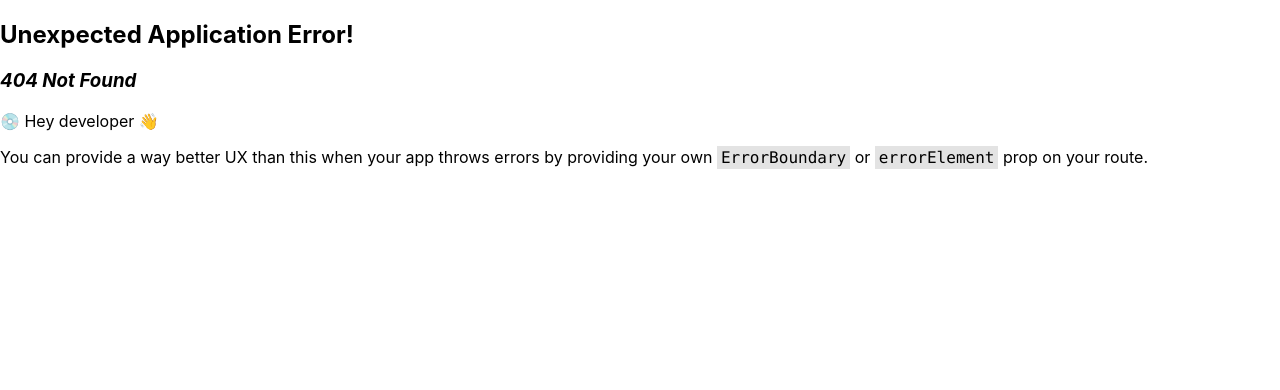
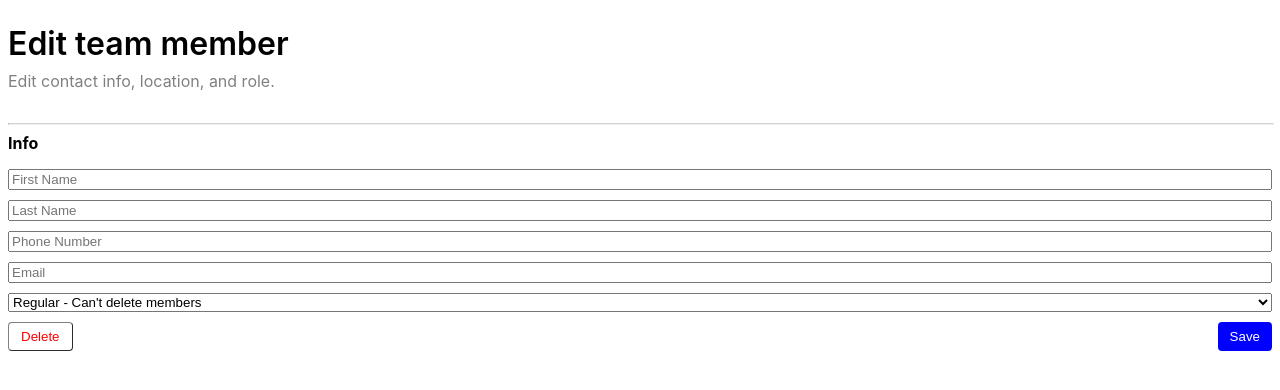
Before and after one commit to jzizzo/team-member-manager, a React (Create React App) app in the folder frontend/: page /edit/1 in a window 1280 px wide. Before the commit this address had no page. Shown: the top 390 px of the page. Built offline with nearby package versions, Linux system fonts and the light colour scheme.

Commit message:
Add AddEditMember page

```diff
--- a/frontend/src/components/Divider.tsx
+++ b/frontend/src/components/Divider.tsx
@@ -1,9 +1,10 @@
-const Divider = () => (
+const Divider: React.FC<{ styles?: React.CSSProperties }> = ({ styles }) => (
   <hr
     style={{
       borderRadius: 300,
       borderTop: "1px solid lightgrey",
-      width: "95%",
+      width: "100%",
+      ...styles,
     }}
   ></hr>
 );
--- a/frontend/src/helpers.tsx
+++ b/frontend/src/helpers.tsx
@@ -1,2 +1,7 @@
+import { TeamMember } from "./types/types";
+
 export const capitalizeString = (str: string) =>
   str.charAt(0).toUpperCase() + str.slice(1);
+
+export const formatMobile = (str: TeamMember["phone_number"]) =>
+  `${str.slice(0, 3)}-${str.slice(3, 6)}-${str.slice(6)}`;
--- /dev/null
+++ b/frontend/src/pages/AddEditMember.tsx
@@ -0,0 +1,193 @@
+import { useState, useEffect, FormEvent, ChangeEvent } from "react";
+import { Role, TeamMember } from "../types/types";
+import Divider from "../components/Divider";
+import { useLocation, useNavigate } from "react-router-dom";
+
+type AddEditMemberProps = {
+  isEditingMember: boolean;
+  teamMember: TeamMember;
+};
+
+const AddEditMember: React.FC<AddEditMemberProps> = ({
+  isEditingMember,
+  teamMember,
+}) => {
+  const navigate = useNavigate();
+  const location = useLocation();
+
+  const [member, setMember] = useState<TeamMember>({
+    first_name: "",
+    last_name: "",
+    phone_number: "",
+    email: "",
+    role: Role.regular,
+  });
+
+  useEffect(() => {
+    if (isEditingMember && location?.state?.member)
+      setMember(location.state.member);
+  }, [location?.state?.member]);
+
+  useEffect(() => {
+    if (teamMember) setMember(teamMember);
+  }, [teamMember]);
+
+  const handleChange = (
+    e: ChangeEvent<HTMLInputElement | HTMLSelectElement>
+  ) => {
+    const { name, value } = e.target;
+    setMember((prevState) => ({
+      ...prevState,
+      [name]: value,
+    }));
+  };
+
+  const onSave = async () => {
+    const url = isEditingMember
+      ? `http://localhost:8000/api/team_members/${member.id}`
+      : "http://localhost:8000/api/team_members";
+    const method = isEditingMember ? "PUT" : "POST";
+
+    try {
+      const response = await fetch(url, {
+        method,
+        headers: {
+          "content-type": "application/json",
+          accept: "application/json",
+        },
+        body: JSON.stringify(member),
+      });
+      if (response.ok) {
+        navigate("/");
+      }
+    } catch (error) {
+      console.log("error adding team member: ", error);
+    }
+  };
+
+  const onDelete = async () => {
+    const url = `http://localhost:8000/api/team_members/${member.id}`;
+    const method = "DELETE";
+
+    try {
+      const response = await fetch(url, {
+        method,
+      });
+      if (response.ok) {
+        navigate("/");
+      }
+    } catch (error) {
+      console.log("error deleting team member:", error);
+    }
+  };
+
+  return (
+    <div style={{ padding: 8 }}>
+      <div style={{ marginTop: 16, fontSize: 32, fontWeight: 600 }}>
+        {isEditingMember ? "Edit team member" : "Add a team member"}
+      </div>
+      <>
+        <div
+          style={{
+            marginTop: 8,
+            fontSize: 16,
+            color: "grey",
+          }}
+        >
+          {isEditingMember
+            ? "Edit contact info, location, and role."
+            : "Set email, location, and role."}
+        </div>
+        <Divider styles={{ marginTop: 32 }} />
+      </>
+      <div style={{ fontWeight: "bold" }}>Info</div>
+      <form
+        style={{
+          display: "flex",
+          flexDirection: "column",
+          marginTop: 16,
+          gap: 10,
+        }}
+      >
+        <input
+          type="text"
+          name="first_name"
+          value={member.first_name}
+          onChange={handleChange}
+          placeholder="First Name"
+          required
+        />
+        <input
+          type="text"
+          name="last_name"
+          value={member.last_name}
+          onChange={handleChange}
+          placeholder="Last Name"
+          required
+        />
+        <input
+          type="text"
+          name="phone_number"
+          value={member.phone_number}
+          // An improvement here would to add logic to display the formatted number with dashes
+          onChange={handleChange}
+          placeholder="Phone Number"
+          required
+        />
+        <input
+          type="text"
+          name="email"
+          value={member.email}
+          onChange={handleChange}
+          placeholder="Email"
+          required
+        />
+        <select name="role" value={member.role} onChange={handleChange as any}>
+          <option value={Role.regular}>Regular - Can't delete members</option>
+          <option value={Role.admin}>Admin - Can delete members</option>
+        </select>
+      </form>
+      <div
+        style={{
+          display: "flex",
+          justifyContent: "space-between",
+          marginTop: 10,
+        }}
+      >
+        {isEditingMember && (
+          <button
+            style={{
+              marginRight: "auto",
+              padding: "6px 12px",
+              color: "red",
+              backgroundColor: "white",
+              borderWidth: 1,
+              borderColor: "grey",
+              borderRadius: 4,
+            }}
+            type="submit"
+            onClick={onDelete}
+          >
+            Delete
+          </button>
+        )}
+        <button
+          style={{
+            marginLeft: "auto",
+            padding: "6px 12px",
+            color: "white",
+            backgroundColor: "blue",
+            borderWidth: 0,
+            borderRadius: 4,
+          }}
+          type="submit"
+          onClick={onSave}
+        >
+          Save
+        </button>
+      </div>
+    </div>
+  );
+};
+
+export default AddEditMember;
--- a/frontend/src/pages/TeamMemberList.tsx
+++ b/frontend/src/pages/TeamMemberList.tsx
@@ -1,42 +1,30 @@
 import { useState, useEffect } from "react";
 import Divider from "../components/Divider";
-import { capitalizeString } from "../helpers";
+import { capitalizeString, formatMobile } from "../helpers";
 import { FontAwesomeIcon } from "@fortawesome/react-fontawesome";
 import { faPlus, faUser } from "@fortawesome/free-solid-svg-icons";
-
-enum Role {
-  regular,
-  admin,
-}
-
-interface TeamMember {
-  id: number;
-  first_name: string;
-  last_name: string;
-  phone_number: string;
-  email: string;
-  role: Role;
-}
+import { Role, TeamMember } from "../types/types";
+import { useNavigate } from "react-router-dom";
 
 const TeamMemberItem: React.FC<{ member: TeamMember }> = ({ member }) => {
+  const navigate = useNavigate();
+
   const [isFocused, setIsFocused] = useState(false);
   const formattedName = `${capitalizeString(
     member.first_name
-  )} ${capitalizeString(member.last_name)}`;
-  const formattedMobile = `${member.phone_number.slice(
-    0,
-    3
-  )}-${member.phone_number.slice(3, 6)}-${member.phone_number.slice(6)}`;
+  )} ${capitalizeString(member.last_name)}${
+    member.role === Role.admin ? " (Admin)" : ""
+  }`;
   return (
+    <div key={member.id}>
       <div
-      key={member.id}
         style={{
           borderRadius: 16,
           backgroundColor: isFocused ? "lightgrey" : "white",
-        paddingLeft: 8,
+          padding: 8,
           margin: "5px 16px",
         }}
-      onClick={() => console.log("clicked: ", formattedName)}
+        onClick={() => navigate(`/edit/:${member.id}`, { state: { member } })}
         onMouseEnter={() => setIsFocused(true)}
         onMouseLeave={() => setIsFocused(false)}
       >
@@ -54,19 +42,23 @@ const TeamMemberItem: React.FC<{ member: TeamMember }> = ({ member }) => {
             }}
           />
           <div style={{ paddingLeft: 16 }}>
-          <div style={{ paddingTop: 8, fontWeight: "bold" }}>
-            {formattedName}
+            <div style={{ fontWeight: "bold" }}>{formattedName}</div>
+            <div style={{ paddingTop: 4, color: "grey" }}>
+              {formatMobile(member.phone_number)}
             </div>
-          <div style={{ paddingTop: 4 }}>{`${formattedMobile}`}</div>
-          <div style={{ paddingTop: 4 }}>{`${member.email.toLowerCase()}`}</div>
+            <div
+              style={{ paddingTop: 4, color: "grey" }}
+            >{`${member.email.toLowerCase()}`}</div>
           </div>
         </div>
-      <Divider />
+      </div>
+      <Divider styles={{ width: "100%" }} />
     </div>
   );
 };
 
 const TeamMemberList: React.FC = () => {
+  const navigate = useNavigate();
   const [teamMembers, setTeamMembers] = useState<TeamMember[]>([]);
 
   useEffect(() => {
@@ -77,24 +69,45 @@ const TeamMemberList: React.FC = () => {
   }, []);
 
   return (
-    <div style={{ padding: "8px" }}>
-      <div style={{ position: "absolute", top: 10, right: 10 }}>
+    <div style={{ padding: 8 }}>
+      <div
+        style={{ position: "absolute", top: 10, right: 10 }}
+        onClick={() => navigate("/add")}
+      >
         <FontAwesomeIcon icon={faPlus} size="lg" color="blue" />
       </div>
-      <h1>Team Members</h1>
+      <div style={{ marginTop: 16, fontSize: 32, fontWeight: 600 }}>
+        Team Members
+      </div>
       {teamMembers.length > 0 ? (
         <>
-          <div style={{ fontSize: 16 }}>{`You have ${
-            teamMembers.length
-          } team member${teamMembers.length > 1 ? "" : "s"}`}</div>
-          <Divider />
-
+          <div
+            style={{
+              marginTop: 8,
+              fontSize: 16,
+              color: "grey",
+            }}
+          >{`You have ${teamMembers.length} team member${
+            teamMembers.length > 1 ? "s" : ""
+          }.`}</div>
+          <Divider styles={{ marginTop: 32 }} />
           {teamMembers.map((member) => (
             <TeamMemberItem member={member} />
           ))}
         </>
       ) : (
-        <div style={{ fontSize: 16 }}>You have no team members</div>
+        <>
+          <div
+            style={{
+              marginTop: 8,
+              fontSize: 16,
+              color: "grey",
+            }}
+          >
+            You have no team members
+          </div>
+          <Divider styles={{ marginTop: 32 }} />
+        </>
       )}
     </div>
   );
--- /dev/null
+++ b/frontend/src/types/types.tsx
@@ -0,0 +1,13 @@
+export enum Role {
+  regular = "regular",
+  admin = "admin",
+}
+
+export interface TeamMember {
+  id?: number;
+  first_name: string;
+  last_name: string;
+  phone_number: string;
+  email: string;
+  role: Role;
+}
```
Also changed, not shown: frontend/src/App.js (+9 -0 lines), 1 other file (tests, documents, lock files or other folders). Lines whose indentation alone changed are shown as unchanged.
